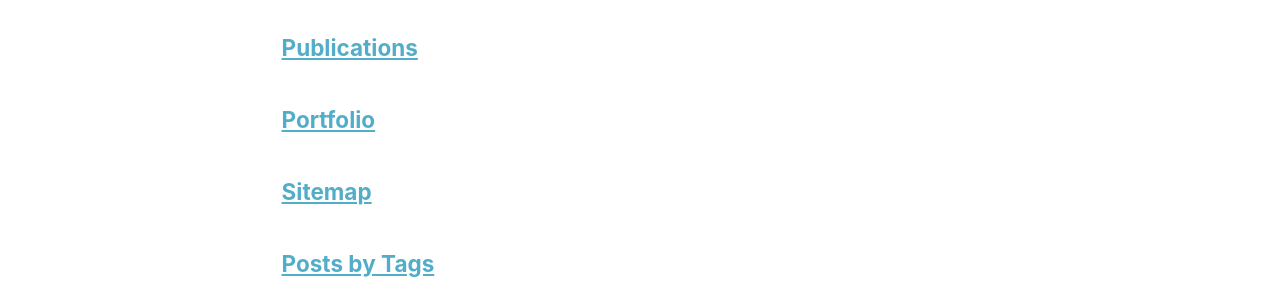
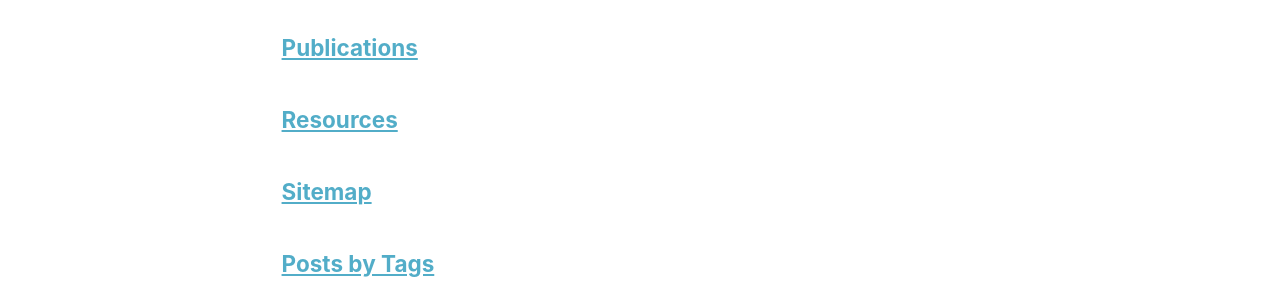
Before and after one commit to JINPeiyi-nus/jinpeiyi-nus.github.io, a Jekyll site: the page built from _pages/page-archive.html, in a window 1280 px wide. Shown: the part 1039-1339 px from the top of the page. Built offline with Jekyll 4.4.1, drawn with Linux system fonts in a browser that asks for light colours.

Commit message:
Update resources.html

```diff
--- a/_pages/resources.html
+++ b/_pages/resources.html
@@ -1,13 +1,13 @@
 ---
 layout: archive
-title: "Portfolio"
-permalink: /portfolio/
+title: "Resources"
+permalink: /resources/
 author_profile: true
 ---
 
 {% include base_path %}
 
 
-{% for post in site.portfolio %}
+{% for post in site.resources %}
   {% include archive-single.html %}
 {% endfor %}
```
